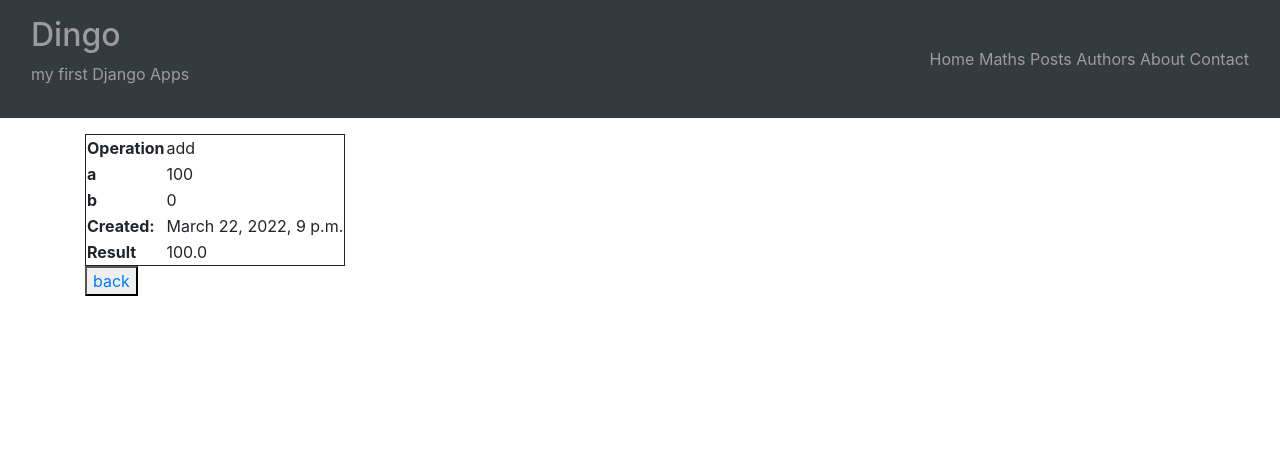
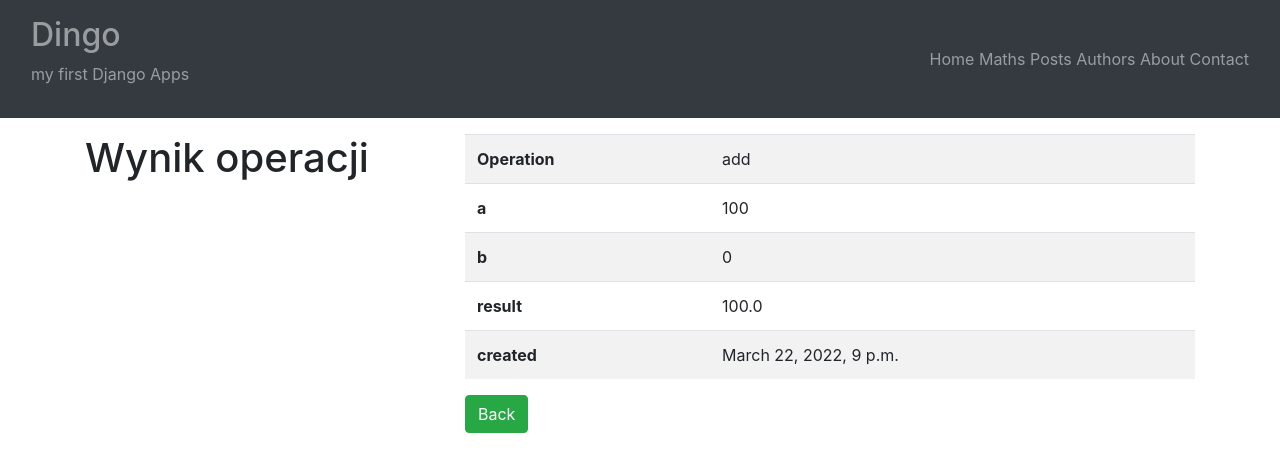
Before and after one commit to lukasz-zytko/dingo, a Django app: page /maths/histories/15 in a window 1280 px wide. Shown: the top 472 px of the page. Run offline with Django 4.2, Linux system fonts and the light colour scheme; data comes from the database, SQL or seed files in the repository; both versions use the stored data as it was after the commit; some libraries are stand-ins or nearby versions.

Commit message:
Add bootstrap content

```diff
--- a/maths/templates/maths/details.html
+++ b/maths/templates/maths/details.html
@@ -3,27 +3,38 @@
 {% block title %}Maths list{% endblock %}
 
 {% block content %}
-   <table style="border: 1px solid">
+<div class="row">
+    <div class="col-4">
+        <h1>Wynik operacji</h1>
+    </div>
+    <div class="col">
+        <table class="table table-striped">
+            <tbody>
                 <tr>
-           <th>Operation</th>
+                    <th scope="row">Operation</th>
                     <td>{{ math.operation }}</td>
                 </tr>
                 <tr>
-           <th>a</th>
+                    <th scope="row">a</th>
                     <td>{{ math.a }}</td>
                 </tr>
                 <tr>
-           <th>b</th>
+                    <th scope="row">b</th>
                     <td>{{ math.b }}</td>
                 </tr>
                 <tr>
-           <th>Created:</th>
+                    <th scope="row">result</th>
+                    <td>{{ math.result }}</td>
+                </tr>
+                <tr>
+                    <th scope="row">created</th>
                     <td>{{ math.created }}</td>
                 </tr>
-       <tr>
-           <th>Result</th>
-           <td>{{ math.result }}</td>
-       </tr>
+            </tbody>
         </table>
-   <button><a href="{% url 'maths:list' %}">back</a></button>
+        <a class="btn btn-success" href="{% url 'maths:list' %}">Back</a>
+    </div>
+</div>
+
+
 {% endblock %}
```
Also changed, not shown: db.sqlite3. Lines whose indentation alone changed are shown as unchanged.
